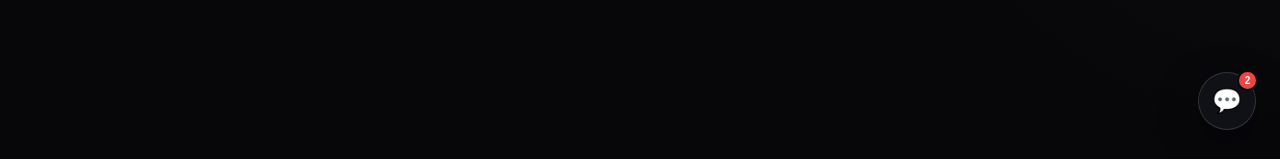
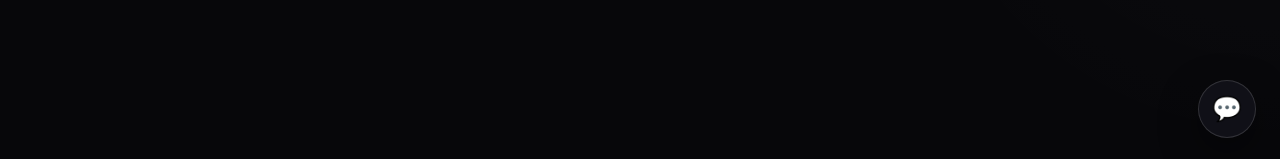
Before and after one commit to xaf13-spec/vehemence, a Next.js app: page /chat in a window 1280 px wide. Shown: the part 638-797 px from the top of the page. Built offline with nearby package versions, Linux system fonts and the light colour scheme.

Commit message:
Remove fake chat users

```diff
--- a/app/components/ChatWidget.js
+++ b/app/components/ChatWidget.js
@@ -2,15 +2,10 @@
 
 import { useEffect, useState } from "react";
 
-const demoMessages = [
-  { username: "Vehemence", message: "Welcome to the chat!", time: "2m ago" },
-  { username: "Alex", message: "yo whats up", time: "1m ago" }
-];
-
 export default function ChatWidget() {
   const [open, setOpen] = useState(false);
   const [message, setMessage] = useState("");
-  const [messages, setMessages] = useState(demoMessages);
+  const [messages, setMessages] = useState([]);
 
   useEffect(() => {
     function handleKeyDown(event) {
@@ -34,7 +29,7 @@ export default function ChatWidget() {
   }
 
   const latest = messages[messages.length - 1];
-  const notificationCount = open ? 0 : messages.length;
+  const notificationCount = open ? 0 : 0;
 
   return (
     <div className={`chat-widget ${open ? "chat-widget-open" : ""}`}>
@@ -51,7 +46,10 @@ export default function ChatWidget() {
           </header>
 
           <div className="chat-messages">
-            {messages.map((item, index) => (
+            {messages.length === 0 ? (
+              <div className="chat-empty">No messages yet.</div>
+            ) : (
+              messages.map((item, index) => (
                 <div className="chat-message" key={`${item.username}-${index}`}>
                   <div className="chat-message-top">
                     <strong>{item.username}</strong>
@@ -59,7 +57,8 @@ export default function ChatWidget() {
                   </div>
                   <div className="chat-bubble">{item.message}</div>
                 </div>
-            ))}
+              ))
+            )}
           </div>
 
           <form className="chat-input-area" onSubmit={handleSubmit}>
```
Lines whose indentation alone changed are shown as unchanged.
